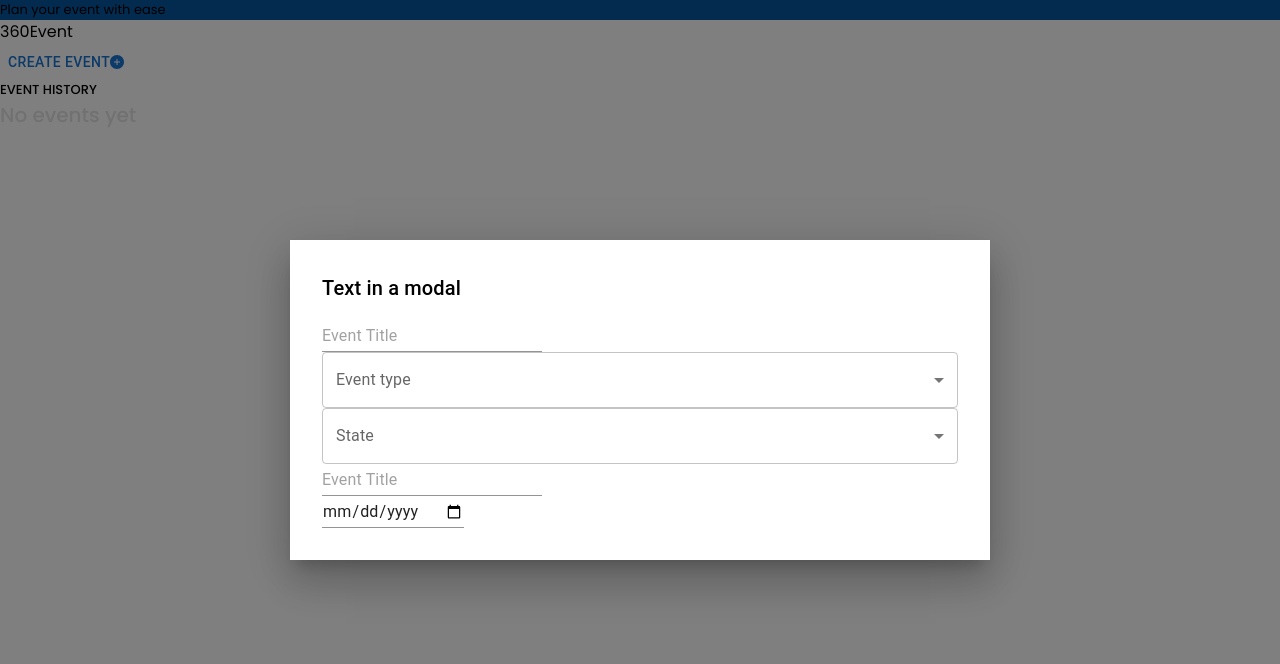
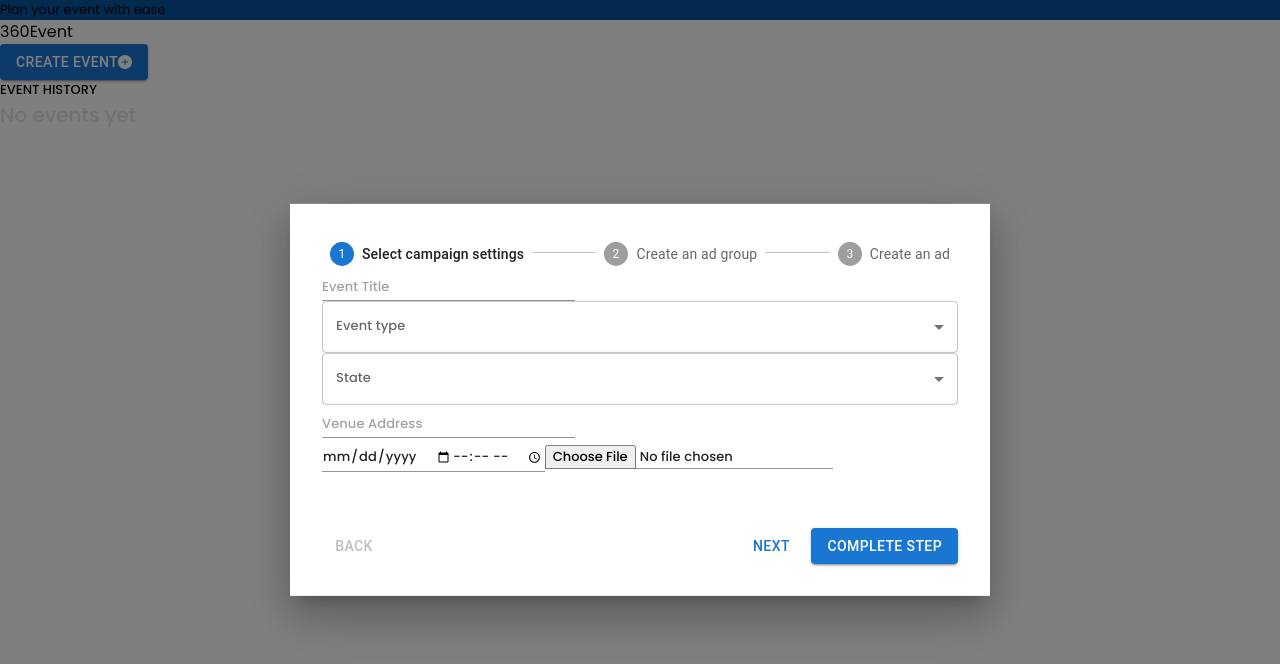
Before and after one commit to UiJosh20/CBT-CIP, a React (Vite) app in the folder Client/: page /user/dashboard in a window 1280 px wide. Both pictures are taken after a click on the button "CREATE EVENT". Shown: the top 664 px of the page. Built offline with nearby package versions, Linux system fonts and the light colour scheme.

Commit message:
proceed and prev button added in the modal

```diff
--- a/Client/src/Components/client/UserDashboard.jsx
+++ b/Client/src/Components/client/UserDashboard.jsx
@@ -8,8 +8,23 @@ import axios from "axios";
 import Button from "@mui/material/Button";
 import Typography from "@mui/material/Typography";
 import Modal from "@mui/material/Modal";
-import { Box, FormControl, Input, InputLabel, MenuItem, Select } from "@mui/material";
+import {
+  Box,
+  FormControl,
+  Input,
+  InputLabel,
+  MenuItem,
+  Select,
+} from "@mui/material";
+import Stepper from "@mui/material/Stepper";
+import Step from "@mui/material/Step";
+import StepButton from "@mui/material/StepButton";
 
+const steps = [
+  "Select campaign settings",
+  "Create an ad group",
+  "Create an ad",
+];
 
 const style = {
   position: "absolute",
@@ -28,7 +43,6 @@ const UserDashboard = () => {
   const [open, setOpen] = useState(false);
   const [confirmLoading, setConfirmLoading] = useState(false);
   const [modalText, setModalText] = useState("Content of the modal");
-  const [isSubmitting, setSubmitting] = useState(false);
   const [type, setType] = React.useState("");
 
   const showModal = () => {
@@ -65,20 +79,79 @@ const UserDashboard = () => {
     file: null,
   };
 
-  const { handleChange, handleSubmit, setFieldValue, values } = useFormik({
+
+  const { handleChange, handleSubmit: handleFormikSubmit, setFieldValue, values, isSubmitting } = useFormik({
     initialValues: initialValues,
     validationSchema: eventSchema,
-    onSubmit: (values) => {
-      console.log(values);
+    onSubmit: (values, { setSubmitting }) => {
+      axios
+        .post(detailURL, values)
+        .then((response) => {
+          console.log('Response from backend:', response.data);
+          setOpen(false);
+        })
+        .catch((error) => {
+          console.error('Error submitting form:', error);
+        })
+        .finally(() => {
+          setSubmitting(false);
+        });
     },
   });
+
+  const [activeStep, setActiveStep] = useState(0);
+  const [completed, setCompleted] = useState({});
+
+  const totalSteps = () => {
+    return steps.length;
+  };
+
+  const completedSteps = () => {
+    return Object.keys(completed).length;
+  };
+
+  const isLastStep = () => {
+    return activeStep === totalSteps() - 1;
+  };
+
+  const allStepsCompleted = () => {
+    return completedSteps() === totalSteps();
+  };
+
+  const handleNext = () => {
+    const newActiveStep =
+      isLastStep() && !allStepsCompleted()
+        ? steps.findIndex((step, i) => !(i in completed))
+        : activeStep + 1;
+    setActiveStep(newActiveStep);
+  };
+
+  const handleBack = () => {
+    setActiveStep((prevActiveStep) => prevActiveStep - 1);
+  };
+
+  const handleStep = (step) => () => {
+    setActiveStep(step);
+  };
+
+  const handleComplete = () => {
+    const newCompleted = completed;
+    newCompleted[activeStep] = true;
+    setCompleted(newCompleted);
+    handleNext();
+  };
+
+  const handleReset = () => {
+    setActiveStep(0);
+    setCompleted({});
+  };
 
   const stepsContent = [
     <div>
       <div className="flex items-center justify-center gap-5 mt-5">
         <Input
           name="eventTitle"
-        className="w-full p-3"
+          className="w-full p-3 poppins-medium-sm"
           placeholder="Event Title"
           onChange={handleChange}
           value={values.eventTitle}
@@ -86,56 +159,113 @@ const UserDashboard = () => {
 
         <Box sx={{ minWidth: 120 }}>
           <FormControl fullWidth>
-          <InputLabel id="demo-simple-select-label">Event type</InputLabel>
+            <InputLabel
+              id="demo-simple-select-label"
+              className="poppins-medium-sm"
+            >
+              Event type
+            </InputLabel>
             <Select
               value={values.eventType}
-            onChange={(event) => setFieldValue("eventType", event.target.value)}
+              className="poppins-medium-sm"
+              onChange={(event) =>
+                setFieldValue("eventType", event.target.value)
+              }
               label="Event Type"
               name="eventType"
             >
-            <MenuItem value={"wedding"}>Wedding</MenuItem>
-            <MenuItem value={"funeral"}>Funeral</MenuItem>
-            <MenuItem value={"birthday"}>Birthday</MenuItem>
-          <MenuItem value={"anniversary"}>Anniversary</MenuItem>
-          <MenuItem value={"ceremony"}>Ceremony</MenuItem>
-          <MenuItem value={"conference"}>Conference</MenuItem>
+              <MenuItem value={"wedding"} className="poppins-medium-sm">
+                Wedding
+              </MenuItem>
+              <MenuItem value={"funeral"} className="poppins-medium-sm">
+                Funeral
+              </MenuItem>
+              <MenuItem value={"birthday"} className="poppins-medium-sm">
+                Birthday
+              </MenuItem>
+              <MenuItem value={"anniversary"} className="poppins-medium-sm">
+                Anniversary
+              </MenuItem>
+              <MenuItem value={"ceremony"} className="poppins-medium-sm">
+                Ceremony
+              </MenuItem>
+              <MenuItem value={"conference"} className="poppins-medium-sm">
+                Conference
+              </MenuItem>
             </Select>
           </FormControl>
         </Box>
 
         <Box sx={{ minWidth: 120 }}>
           <FormControl fullWidth>
-          <InputLabel id="demo-simple-select-label">State</InputLabel>
+            <InputLabel
+              id="demo-simple-select-label"
+              className="poppins-medium-sm"
+            >
+              State
+            </InputLabel>
             <Select
               value={values.eventState}
-            onChange={(event) => setFieldValue("eventState", event.target.value)}
+              className="poppins-medium-sm"
+              onChange={(event) =>
+                setFieldValue("eventState", event.target.value)
+              }
               label="State"
               name="eventState"
             >
-            <MenuItem value={"wedding"}>Wedding</MenuItem>
-            <MenuItem value={"funeral"}>Funeral</MenuItem>
-            <MenuItem value={"birthday"}>Birthday</MenuItem>
-          <MenuItem value={"anniversary"}>Anniversary</MenuItem>
-          <MenuItem value={"ceremony"}>Ceremony</MenuItem>
-          <MenuItem value={"conference"}>Conference</MenuItem>
+              <MenuItem value={"wedding"} className="poppins-medium-sm">
+                Wedding
+              </MenuItem>
+              <MenuItem value={"funeral"} className="poppins-medium-sm">
+                Funeral
+              </MenuItem>
+              <MenuItem value={"birthday"} className="poppins-medium-sm">
+                Birthday
+              </MenuItem>
+              <MenuItem value={"anniversary"} className="poppins-medium-sm">
+                Anniversary
+              </MenuItem>
+              <MenuItem value={"ceremony"} className="poppins-medium-sm">
+                Ceremony
+              </MenuItem>
+              <MenuItem value={"conference"} className="poppins-medium-sm">
+                Conference
+              </MenuItem>
             </Select>
           </FormControl>
         </Box>
-
       </div>
       <div>
         <Input
-        name="eventTitle"
-        className="w-full p-3"
-        placeholder="Event Title"
+          name="venueAddress"
+          className="w-full p-3 poppins-medium-sm"
+          placeholder="Venue Address"
           onChange={handleChange}
-        value={values.eventTitle}
+          value={values.venueAddress}
         />
       </div>
-     <Input type="date" name="eventDate" onChange={handleChange} value={values.eventDate}  className="p-3 mt-5" />
-
+      <Input
+        type="date"
+        name="eventDate"
+        onChange={handleChange}
+        value={values.eventDate}
+        className="p-3 mt-5 poppins-medium-sm "
+      />
+      <Input
+        type="time"
+        name="eventTime"
+        onChange={handleChange}
+        value={values.eventTime}
+        className="p-3 mt-5 poppins-medium-sm ms-2"
+      />
+      <Input
+        type="file"
+        name="file"
+        onChange={handleChange}
+        value={values.file}
+        className="p-3 mt-5 poppins-medium-sm ms-5"
+      />
     </div>,
-
   ];
 
   return (
@@ -143,6 +273,7 @@ const UserDashboard = () => {
       <section className="px-2 h-screen">
         <main className="bg-white px-5 py-10 lg:w-full flex justify-center mt-5">
           <Button
+          variant="contained"
             className="bg-blue-500 flex items-center gap-2"
             type="primary"
             onClick={showModal}
@@ -155,53 +286,85 @@ const UserDashboard = () => {
             aria-labelledby="modal-modal-title"
             aria-describedby="modal-modal-description"
           >
+            <form onSubmit={handleFormikSubmit} sx={{ mt: 2 }}>
             <Box sx={style}>
-              <Typography id="modal-modal-title" variant="h6" component="h2">
-                Text in a modal
-              </Typography>
-              <Typography id="modal-modal-description" sx={{ mt: 2 }}>
-                {stepsContent[currentStep]}
-              </Typography>
-            </Box>
-          </Modal>
+              <Typography
+                id="modal-modal-title"
+                variant="h6"
+                component="h2"
+                className="poppins-medium"
+              >
+            <Box sx={{ width: "100%" }}>
+              <Stepper nonLinear activeStep={activeStep}>
+                {steps.map((label, index) => (
+                  <Step key={label} completed={completed[index]}>
+                    <StepButton onClick={handleStep(index)} color="inherit">
+                      {label}
+                    </StepButton>
+                  </Step>
+                ))}
+              </Stepper>
 
-          {/* <Modal
-            title="Creating a New Event"
-            className="w96"
-            open={open}
-            confirmLoading={confirmLoading}
-            onCancel={handleCancel}
-            footer={[
-              <div className="flex justify-between mt-4">
-                <Button onClick={handleCancel}>Cancel</Button>
-                <div className="flex gap-5">
-                  <Button onClick={handlePrev}>Previous</Button>
-                </div>
-              </div>,
-            ]}
-          >
-            <Steps
-              size="small"
-              current={currentStep}
-              items={[
-                {
-                  title: "Event details",
-                },
-                {
-                  title: "Confirming event details",
-                },
-                {
-                  title: "Create",
-                },
-              ]}
-            />
-
-            <form onSubmit={handleSubmit}>
                 {stepsContent[currentStep]}
 
-              <Button>Next</Button>
+
+
+              <div>
+                {allStepsCompleted() ? (
+                  <>
+                    <Typography sx={{ mt: 2, mb: 1 }}>
+                      All steps completed - you&apos;re finished
+                    </Typography>
+                    <Box sx={{ display: "flex", flexDirection: "row", pt: 2 }}>
+                      <Box sx={{ flex: "1 1 auto" }} />
+                      <Button onClick={handleReset}>Reset</Button>
+                    </Box>
+                  </>
+                ) : (
+                  <>
+
+                    <Box sx={{ display: "flex", flexDirection: "row", pt: 2, mt: 5, }}>
+                      <Button
+                        color="inherit"
+                        disabled={activeStep === 0}
+                        onClick={handleBack}
+                        sx={{ mr: 1 }}
+                      >
+                        Back
+                      </Button>
+                      <Box sx={{ flex: "1 1 auto" }} />
+                      <Button onClick={handleNext} sx={{ mr: 1 }}>
+                        Next
+                      </Button>
+                      {activeStep !== steps.length &&
+                        (completed[activeStep] ? (
+                          <Typography
+                            variant="caption"
+                            sx={{ display: "inline-block", fontSize: 13, }}
+                          >
+                            Step {activeStep + 1} already completed
+                          </Typography>
+                        ) : (
+                          <Button onClick={handleComplete} variant="contained">
+                            {completedSteps() === totalSteps() - 1
+                              ? "Finish"
+                              : "Complete Step"}
+                          </Button>
+                        ))}
+                    </Box>
+                  </>
+                )}
+
+
+              </div>
+
+            </Box>
+
+              </Typography>
+
+            </Box>
             </form>
-          </Modal> */}
+          </Modal>
         </main>
         <main className="mt-10">
           <h6 className="text-center poppins-medium-sm">EVENT HISTORY</h6>
```
Lines whose indentation alone changed are shown as unchanged.
